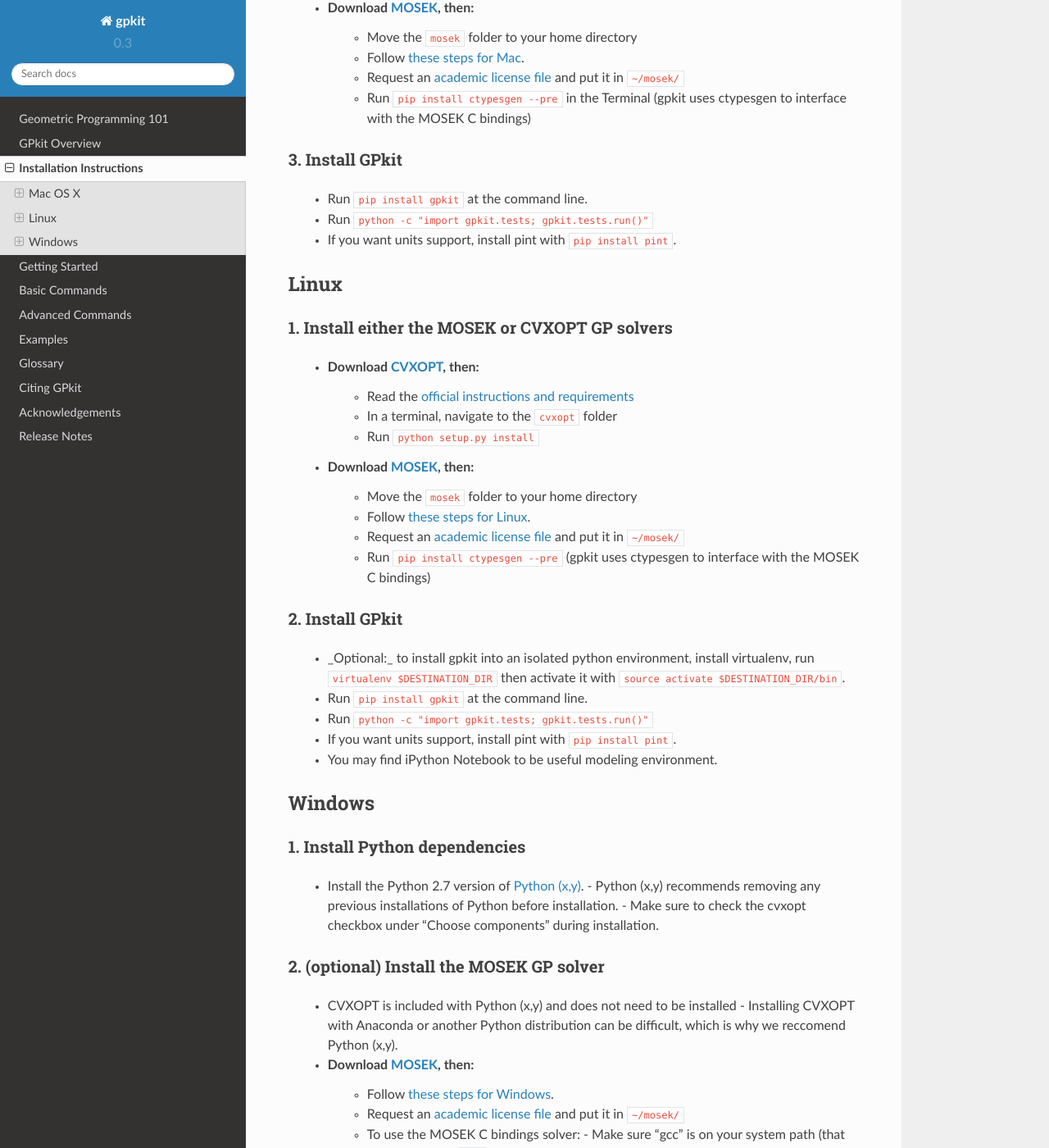
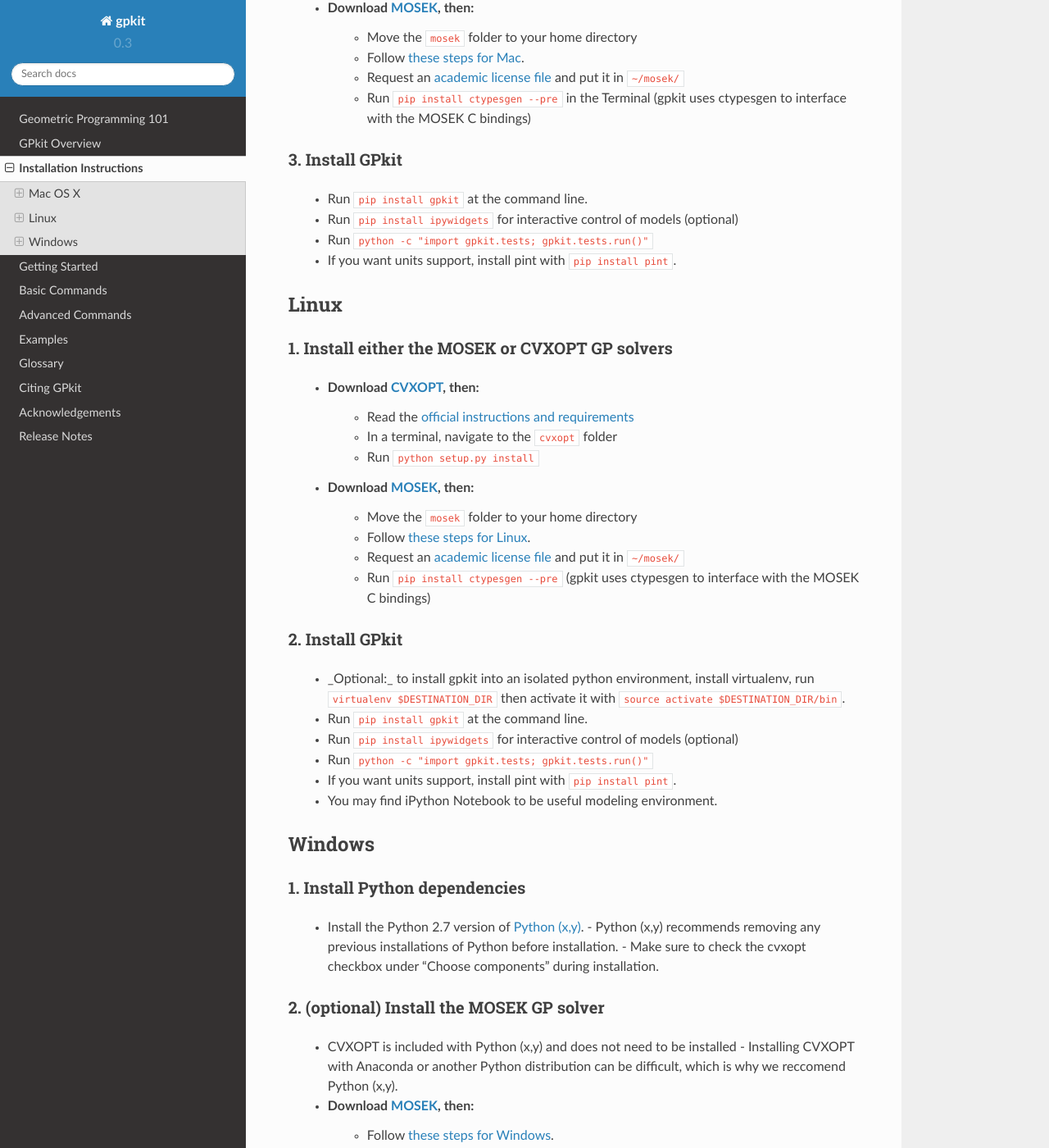
Before and after one commit to convexengineering/gpkit, a Sphinx documentation site: the page built from docs/source/installation.rst, in a window 1280 px wide and 1400 px high, scrolled down 856 px. Shown: the whole window at 82% size. Built offline with Sphinx 7.4.7 and the Read the Docs theme 2.0.0, drawn with Linux system fonts in a browser that asks for light colours; some of the changed text lies outside the part shown.

Commit message:
add ipywidgets to install instructions, closes #466

```diff
--- a/docs/source/installation.rst
+++ b/docs/source/installation.rst
@@ -34,6 +34,7 @@ Mac OS X
 3. Install GPkit
 ++++++++++++++++
   - Run ``pip install gpkit`` at the command line.
+  - Run ``pip install ipywidgets`` for interactive control of models (optional)
   - Run ``python -c "import gpkit.tests; gpkit.tests.run()"``
   - If you want units support, install pint with ``pip install pint``.
 
@@ -61,6 +62,7 @@ Linux
 ++++++++++++++++
   - _Optional:_ to install gpkit into an isolated python environment, install virtualenv, run ``virtualenv $DESTINATION_DIR`` then activate it with ``source activate $DESTINATION_DIR/bin``.
   - Run ``pip install gpkit`` at the command line.
+  - Run ``pip install ipywidgets`` for interactive control of models (optional)
   - Run ``python -c "import gpkit.tests; gpkit.tests.run()"``
   - If you want units support, install pint with ``pip install pint``.
   - You may find iPython Notebook to be useful modeling environment.
@@ -95,6 +97,7 @@ Windows
 3. Install GPkit
 ++++++++++++++++
   - Run ``pip install gpkit`` at an Anaconda Command Prompt.
+  - Run ``pip install ipywidgets`` for interactive control of models (optional)
   - Run ``python -c "import gpkit.tests; gpkit.tests.run()"``
       - If attempting to run the tests results in ``ValueError: Unknown solver ''.`` and ``python -c "import gpkit"`` prints "Could not find settings file", then run ``python -c "import gpkit.build; gpkit.build.build_gpkit()"``, to look for and install solvers. After doing so (it should say which solvers have been found), run     ``python -c "import gpkit.tests; gpkit.tests.run()"`` again.
   - If you want units support, install pint with ``pip install pint``.
```
